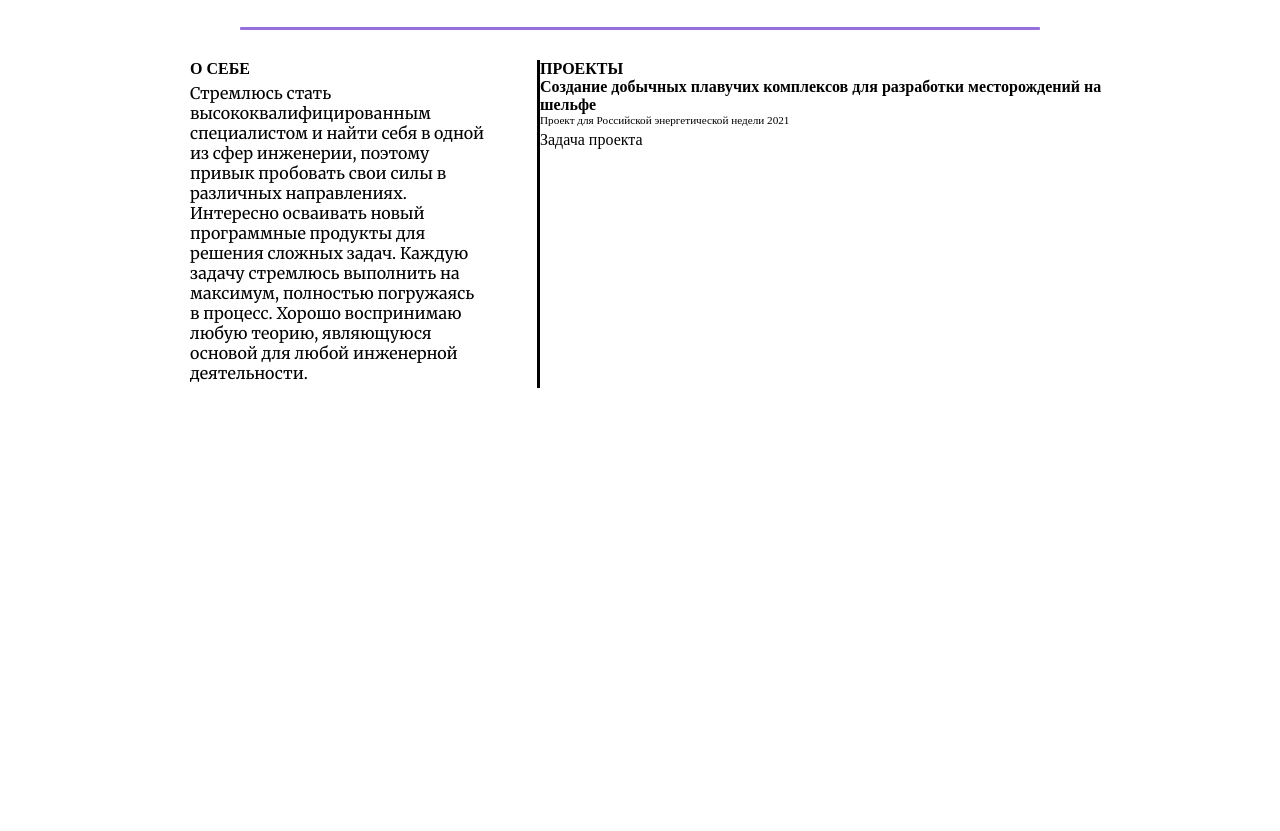
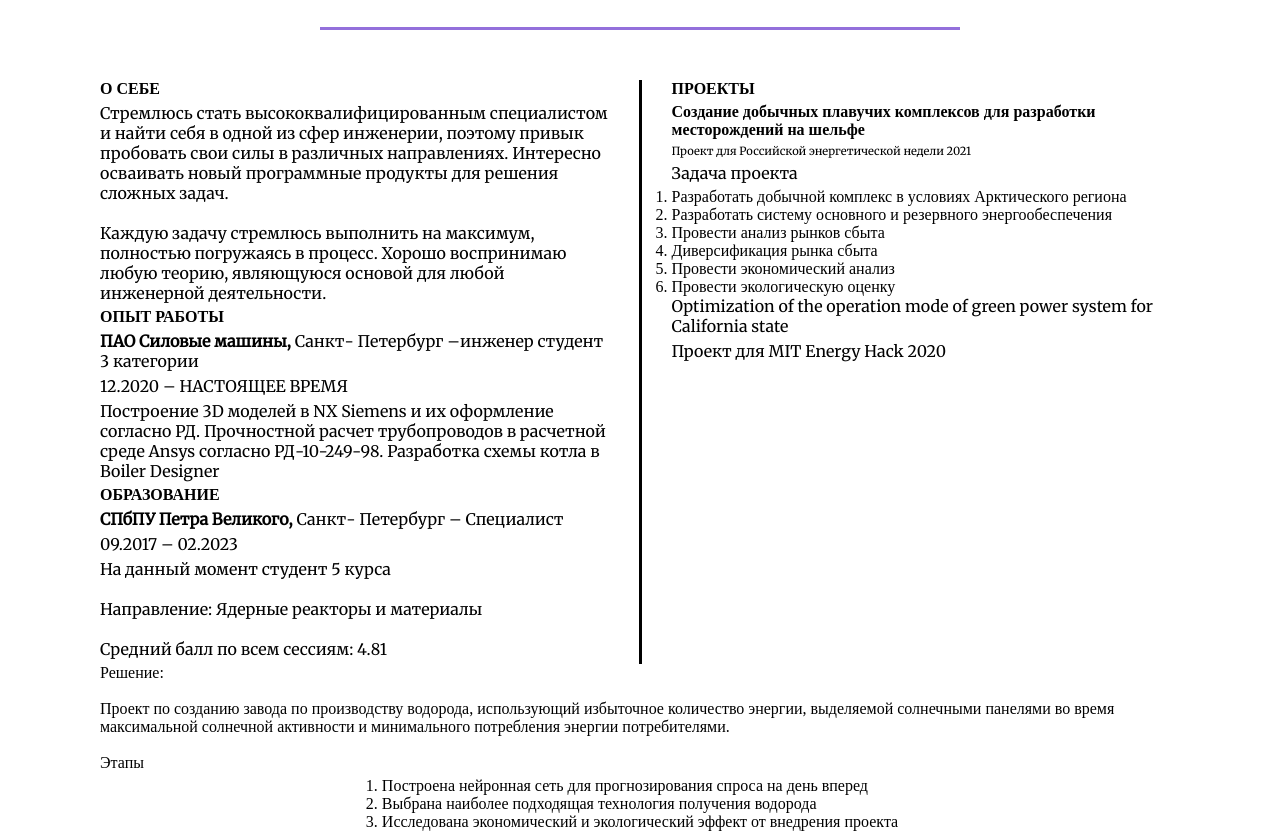
Before and after one commit to ZhigulskijGleb/Gleb-NIIEFA, a plain HTML site: page HTML edu/Resume/resume.html in a window 1280 px wide. Shown: the part 327-1158 px from the top of the page. Before the commit the page ends 800 px from the top, so only its background shows below. Drawn offline with Linux system fonts and the light colour scheme.

Commit message:
Implement FlexBox in Resume

```diff
--- a/HTML edu/Resume/resume.css
+++ b/HTML edu/Resume/resume.css
@@ -30,29 +30,38 @@
   right: 0;
   bottom: 0;
 }
+
 hr {
-  width: 800px;
   margin: 30px auto;
+  margin-bottom: 50px;
+  width: 50vw;
   border: 0 none;
   background-color: mediumpurple;
   height: 3px;
-  border-radius: 1px;
 }
-.main-text-block {
+
+section {
   display: flex;
-  max-width: 1000px;
-  margin: 30px auto;
+  justify-content: space-around;
+  flex-wrap: wrap;
+  margin: 0 100px;
 }
-.second-text-block-l {
-  max-width: 400px;
-  box-sizing: border-box;
+
+section div {
+  flex: 1 200px;
+}
+
+section div:nth-of-type(1) {
   border-right: 3px solid black;
-  padding: 0 50px;
+  padding-right: 30px;
 }
-.second-text-block-l h4,
+section div:nth-of-type(2) {
+  padding-left: 30px;
+}
+section div h4,
 p {
   padding-bottom: 5px;
 }
-.second-text-block-l p {
+section div p {
   font-family: "Merriweather", serif;
 }
--- a/HTML edu/Resume/resume.html
+++ b/HTML edu/Resume/resume.html
@@ -27,16 +27,39 @@
     </div>
     <hr />
     <!-- Два вертикальных блока с текстом -->
-    <div class="main-text-block">
-      <div class="second-text-block-l">
+    <section>
+      <div>
         <h4>О СЕБЕ</h4>
         <p>
           Стремлюсь стать высококвалифицированным специалистом и найти себя в
           одной из сфер инженерии, поэтому привык пробовать свои силы в
           различных направлениях. Интересно осваивать новый программные продукты
-          для решения сложных задач. Каждую задачу стремлюсь выполнить на
-          максимум, полностью погружаясь в процесс. Хорошо воспринимаю любую
-          теорию, являющуюся основой для любой инженерной деятельности.
+          для решения сложных задач.<br /><br />
+          Каждую задачу стремлюсь выполнить на максимум, полностью погружаясь в
+          процесс. Хорошо воспринимаю любую теорию, являющуюся основой для любой
+          инженерной деятельности.
+        </p>
+        <h4>ОПЫТ РАБОТЫ</h4>
+        <p>
+          <span style="font-weight: bold">ПАО Силовые машины, </span>Санкт-
+          Петербург –инженер студент 3 категории
+        </p>
+        <p>12.2020 – НАСТОЯЩЕЕ ВРЕМЯ</p>
+        <p>
+          Построение 3D моделей в NX Siemens и их оформление согласно РД.
+          Прочностной расчет трубопроводов в расчетной среде Ansys согласно
+          РД-10-249-98. Разработка схемы котла в Boiler Designer
+        </p>
+        <h4>ОБРАЗОВАНИЕ</h4>
+        <p>
+          <span style="font-weight: bold">СПбПУ Петра Великого, </span>Санкт-
+          Петербург – Специалист
+        </p>
+        <p>09.2017 – 02.2023</p>
+        <p>
+          На данный момент студент 5 курса<br /><br />
+          Направление: Ядерные реакторы и материалы<br /><br />
+          Средний балл по всем сессиям: 4.81
         </p>
       </div>
       <div>
@@ -49,7 +72,38 @@
           Проект для Российской энергетической недели 2021
         </p>
         <p>Задача проекта</p>
+        <ol>
+          <li>Разработать добычной комплекс в условиях Арктического региона</li>
+          <li>Разработать систему основного и резервного энергообеспечения</li>
+          <li>Провести анализ рынков сбыта</li>
+          <li>Диверсификация рынка сбыта</li>
+          <li>Провести экономический анализ</li>
+          <li>Провести экологическую оценку</li>
+        </ol>
+        <p>
+          Optimization of the operation mode of green power system for
+          California state
+        </p>
+        <p class="little">Проект для MIT Energy Hack 2020</div>
+        <p>
+          Решение: <br />
+          <br />
+          Проект по созданию завода по производству водорода, использующий
+          избыточное количество энергии, выделяемой солнечными панелями во время
+          максимальной солнечной активности и минимального потребления энергии
+          потребителями.
+          <br />
+          <br />Этапы
+        </p>
+        <ol>
+          <li>Построена нейронная сеть для
+            прогнозирования спроса на день вперед</li>
+          <li>Выбрана наиболее подходящая технология
+           получения водорода</li>
+          <li>Исследована экономический и экологический
+                эффект от внедрения проекта</li>
+        </ol>
       </div>
-    </div>
+    </section>
   </body>
 </html>
```
Also changed, not shown: HTML edu/FlexBox/ComplexFlexbox.html (+17 -3 lines), HTML edu/FlexBox/flex-align0.html (added, +48 -0 lines).
